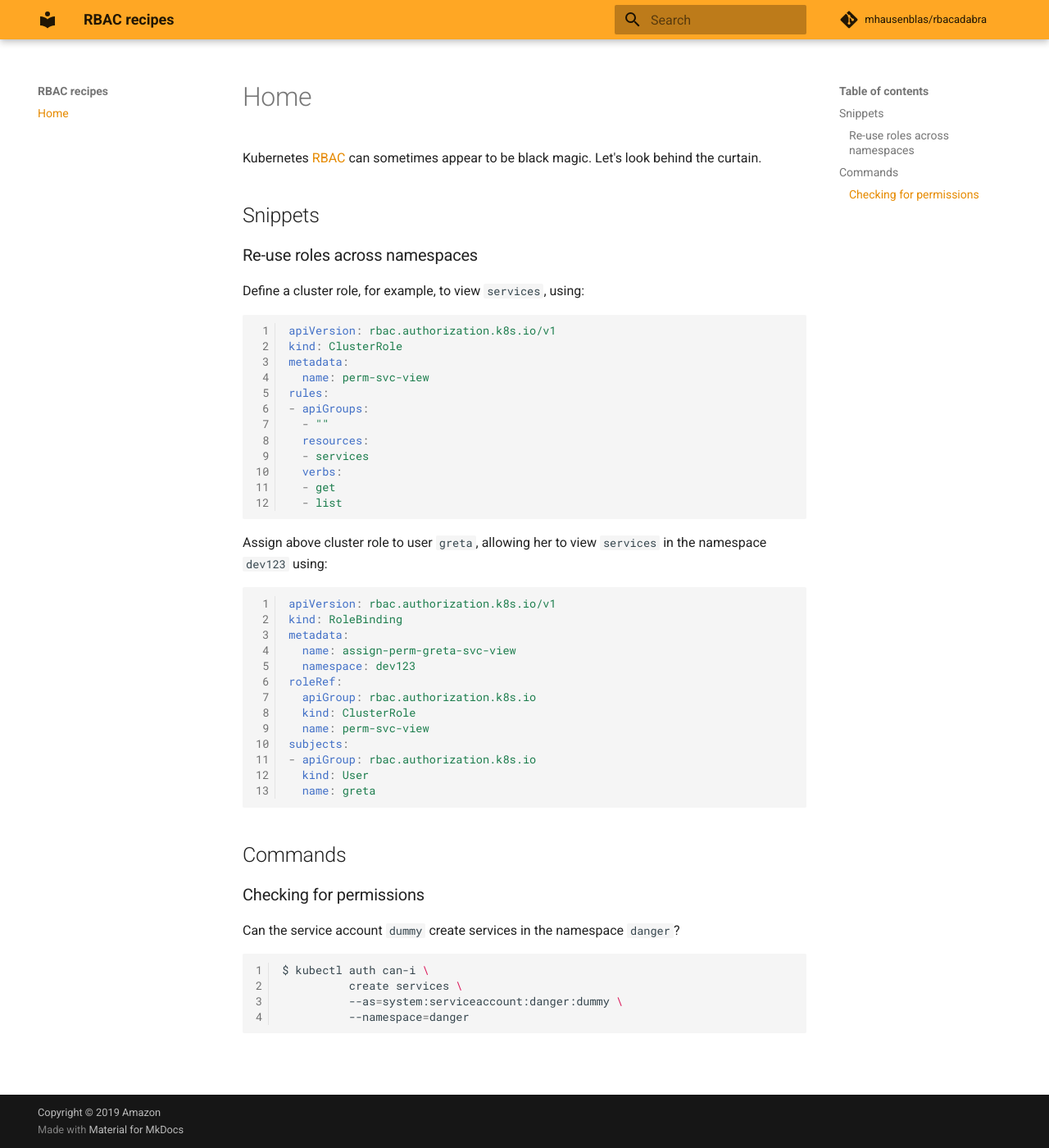
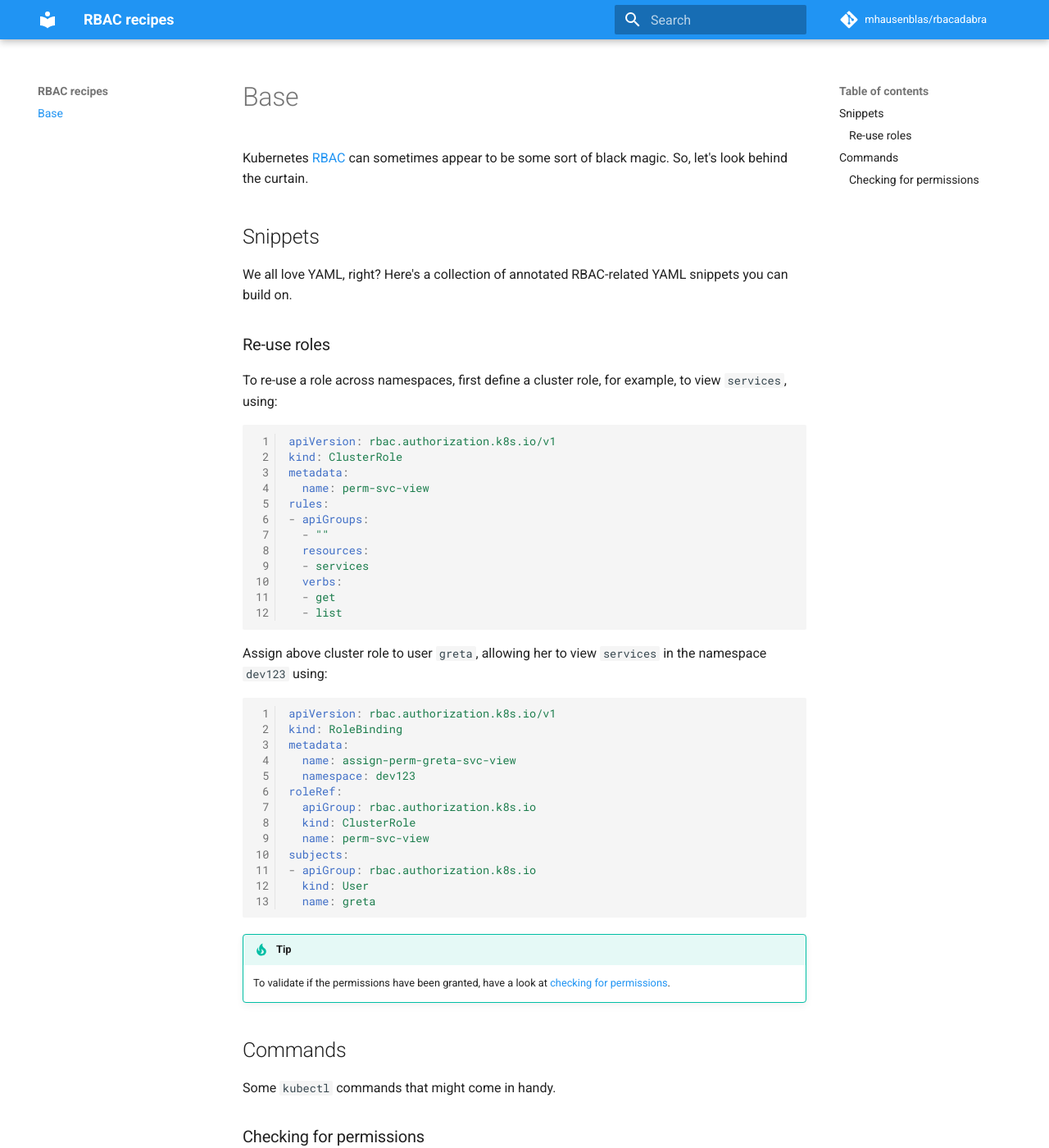
Before and after one commit to mhausenblas/rbacadabra, an MkDocs documentation site: the page built from docs/index.md, in a window 1280 px wide and 1400 px high. Shown: the whole window at 82% size. Built offline with MkDocs 1.6.1 and Material for MkDocs 9.7.7, drawn with Linux system fonts in a browser that asks for light colours; comment, search, counter and statistics services are not loaded; some of the changed text lies outside the part shown.

Commit message:
expands on base content

````diff
--- a/docs/index.md
+++ b/docs/index.md
@@ -1,10 +1,12 @@
-Kubernetes [RBAC](https://kubernetes.io/docs/reference/access-authn-authz/rbac/) can sometimes appear to be black magic. Let's look behind the curtain.
+Kubernetes [RBAC](https://kubernetes.io/docs/reference/access-authn-authz/rbac/) can sometimes appear to be some sort of black magic. So, let's look behind the curtain.
 
 ## Snippets
 
-### Re-use roles across namespaces
+We all love YAML, right? Here's a collection of annotated RBAC-related YAML snippets you can build on.
 
-Define a cluster role, for example, to view `services`, using:
+### Re-use roles
+
+To re-use a role across namespaces, first define a cluster role, for example, to view `services`, using:
 
 ```yaml
 apiVersion: rbac.authorization.k8s.io/v1
@@ -39,10 +41,23 @@ subjects:
   name: greta
 ```
 
+!!! tip
+    To validate if the permissions have been granted, have a look at [checking for permissions](#checking-for-permissions).
 
 ## Commands
 
+Some `kubectl` commands that might come in handy.
+
 ### Checking for permissions
+
+Can the user `greta` list services in the namespace `dev123`?
+
+```sh
+$ kubectl auth can-i \
+          list services \
+          --as=greta \
+          --namespace=dev123
+```
 
 Can the service account `dummy` create services in the namespace `danger`?
 
--- a/mkdocs.yml
+++ b/mkdocs.yml
@@ -4,8 +4,8 @@ site_author: 'Michael Hausenblas'
 repo_name: 'mhausenblas/rbacadabra'
 repo_url: 'https://github.com/mhausenblas/rbacadabra'
 copyright: 'Copyright &copy; 2019 Amazon'
-# nav:
-#     - Home: index.md
+nav:
+    - Base: index.md
 theme:
     name: 'material'
     # custom_dir: 'theme'
@@ -13,8 +13,8 @@ theme:
     # logo: 'assets/images/logo.png'
     #   icon: 'timelapse'
     palette:
-      primary: 'orange'
-      accent: 'orange'
+      primary: 'blue'
+      accent: 'amber'
     highlightjs: true
     hljs_languages:
         - yaml
````
